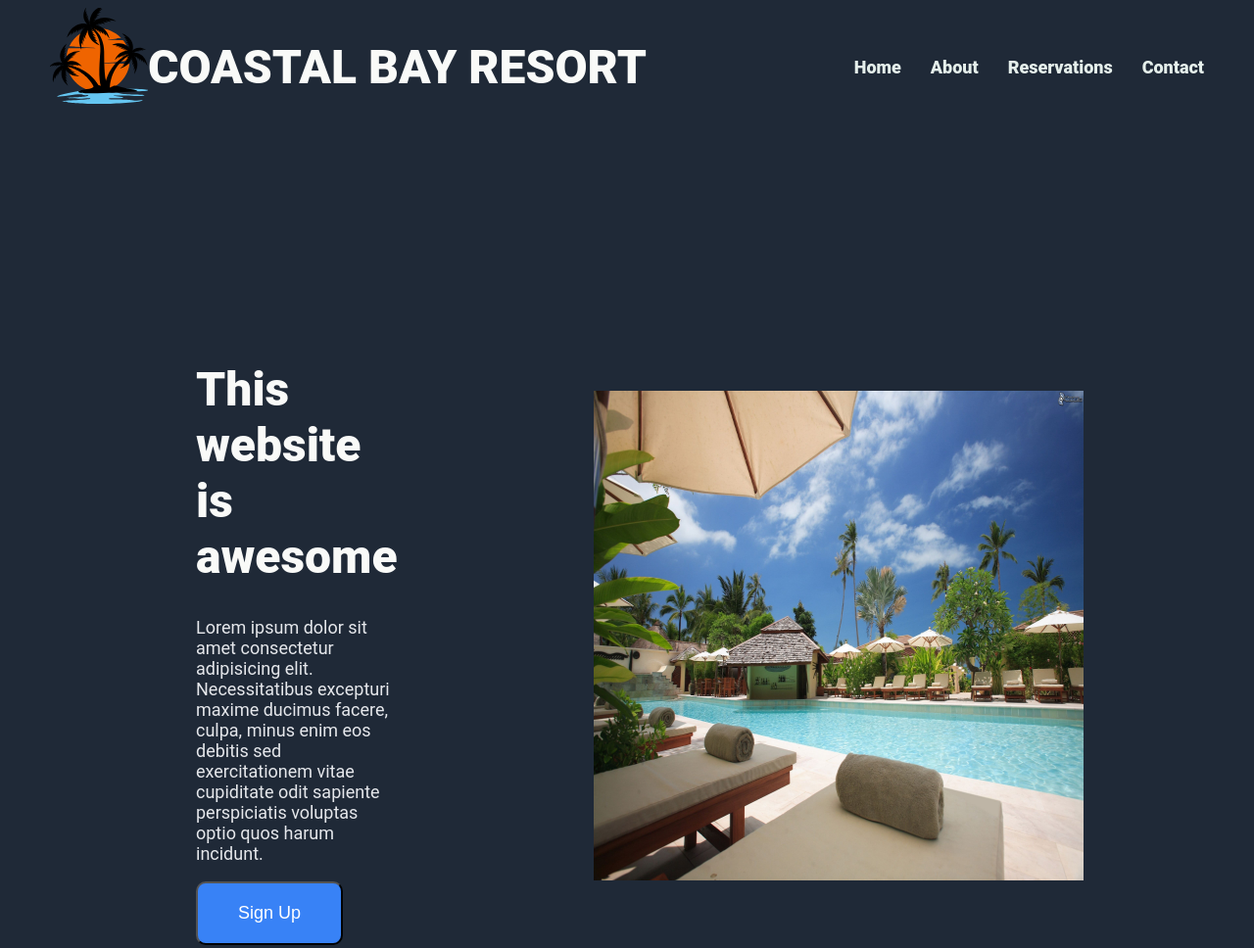
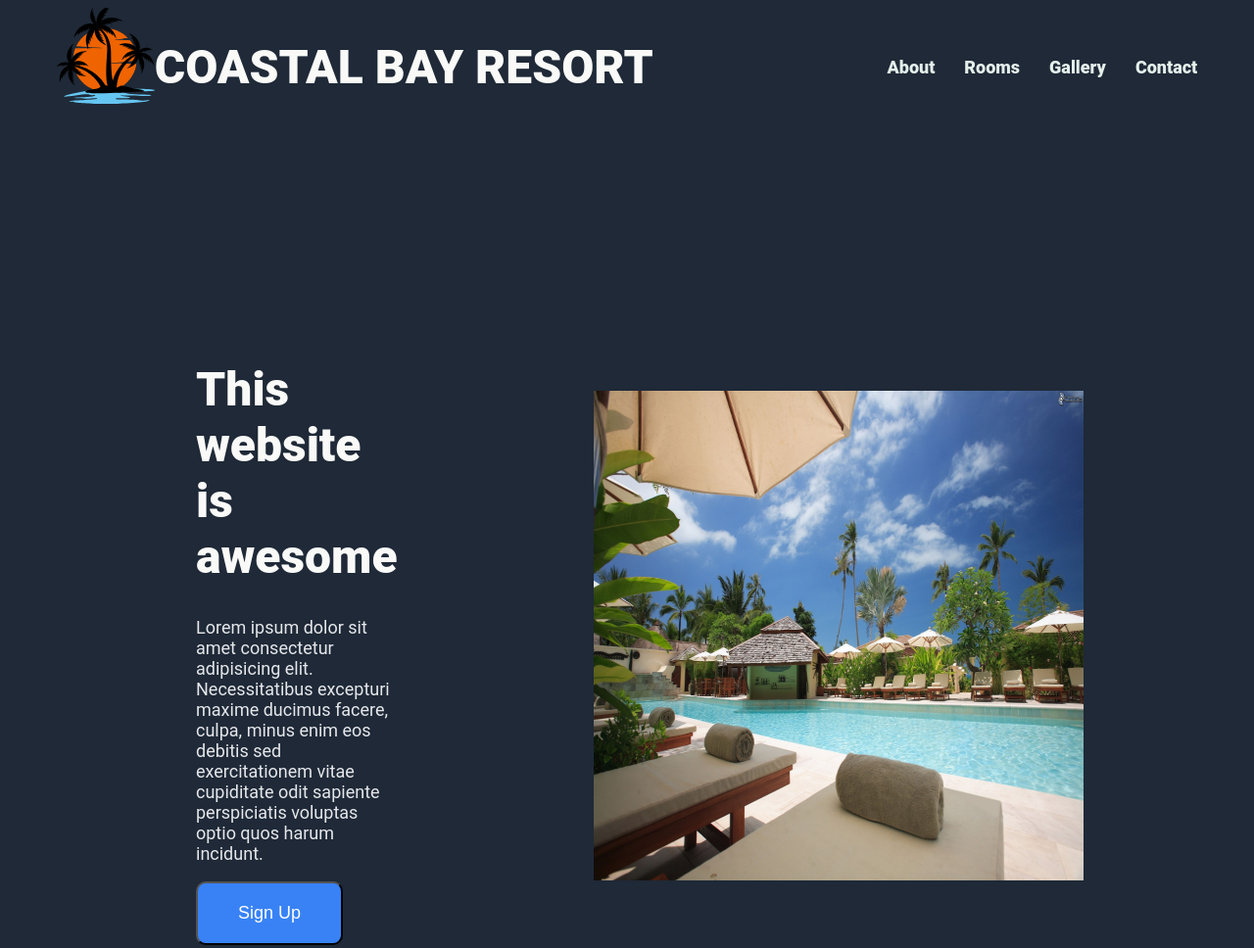
Before and after one commit to Mission0001/OdinProject-Landing-Page, a plain HTML site: page index.html in a window 1280 px wide. Shown: the top 968 px of the page at 98% size. Drawn offline with Linux system fonts and the light colour scheme.

Commit message:
edit header

```diff
--- a/index.html
+++ b/index.html
@@ -20,9 +20,9 @@
 
     <div class="right-links"></div>
     <ul>
-      <li><a href="index.html">Home</a></li>
       <li><a href="">About</a></li>
-      <li><a href="">Reservations</a></li>
+      <li><a href="">Rooms</a></li>
+      <li><a href="">Gallery</a></li>
       <li><a href="">Contact</a></li>
     </ul>
   </div>
```
